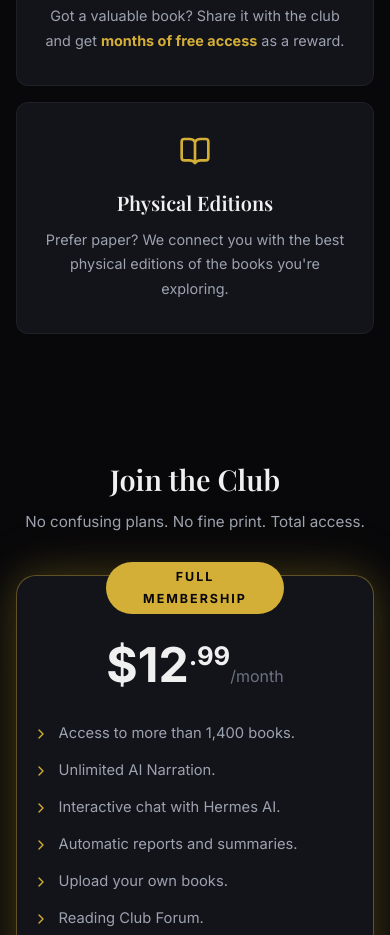
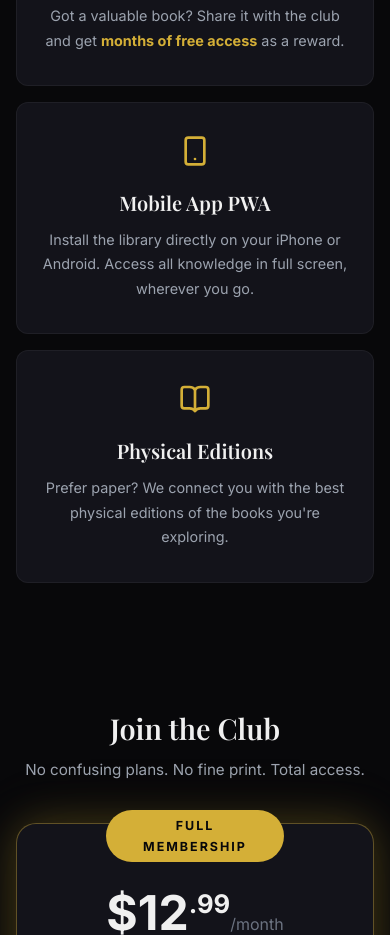
Before and after one commit to aimailhumberto-cloud/lecturaarcana, a React (Vite) app: page / in a window 390 px wide. Shown: the part 3820-4755 px from the top of the page. Built offline with nearby package versions, Linux system fonts and the light colour scheme; no server answers; a web font is replaced by a local one.

Commit message:
feat: add mobile app feature to landing page

```diff
--- a/src/locales/en/translation.json
+++ b/src/locales/en/translation.json
@@ -55,7 +55,9 @@
       "share_title": "Share and Earn",
       "share_desc": "Got a valuable book? Share it with the club and get <strong>months of free access</strong> as a reward.",
       "physical_title": "Physical Editions",
-      "physical_desc": "Prefer paper? We connect you with the best physical editions of the books you're exploring."
+      "physical_desc": "Prefer paper? We connect you with the best physical editions of the books you're exploring.",
+      "mobile_title": "Mobile App PWA",
+      "mobile_desc": "Install the library directly on your iPhone or Android. Access all knowledge in full screen, wherever you go."
     },
     "pricing": {
       "title": "Join the Club",
--- a/src/locales/es/translation.json
+++ b/src/locales/es/translation.json
@@ -55,7 +55,9 @@
       "share_title": "Comparte y Gana",
       "share_desc": "¿Tienes un libro valioso? Compártelo con el club y recibe <strong>meses de acceso gratuito</strong> como recompensa.",
       "physical_title": "Ediciones Físicas",
-      "physical_desc": "¿Prefieres el papel? Te conectamos con las mejores ediciones físicas de los libros que estás explorando."
+      "physical_desc": "¿Prefieres el papel? Te conectamos con las mejores ediciones físicas de los libros que estás explorando.",
+      "mobile_title": "App Móvil PWA",
+      "mobile_desc": "Instala la biblioteca directamente en tu iPhone o Android. Accede a todo el conocimiento a pantalla completa, estés donde estés."
     },
     "pricing": {
       "title": "Únete al Club",
--- a/src/pages/Home.tsx
+++ b/src/pages/Home.tsx
@@ -1,5 +1,5 @@
 import { Link } from 'react-router-dom';
-import { ChevronRight, BookOpen, Sparkles, MessageSquare, Upload, Users, FileText, Headphones, Search } from 'lucide-react';
+import { ChevronRight, BookOpen, Sparkles, MessageSquare, Upload, Users, FileText, Headphones, Search, Smartphone } from 'lucide-react';
 import { useTranslation } from 'react-i18next';
 import HeroShelf from '../components/HeroShelf';
 import { APP_URL } from '../config';
@@ -160,6 +160,11 @@ export default function Home() {
               <p dangerouslySetInnerHTML={{ __html: t('home.club.share_desc') }}></p>
             </div>
             <div className="community-card">
+              <div className="community-icon"><Smartphone size={32} /></div>
+              <h3>{t('home.club.mobile_title')}</h3>
+              <p>{t('home.club.mobile_desc')}</p>
+            </div>
+            <div className="community-card">
               <div className="community-icon"><BookOpen size={32} /></div>
               <h3>{t('home.club.physical_title')}</h3>
               <p>{t('home.club.physical_desc')}</p>
```
